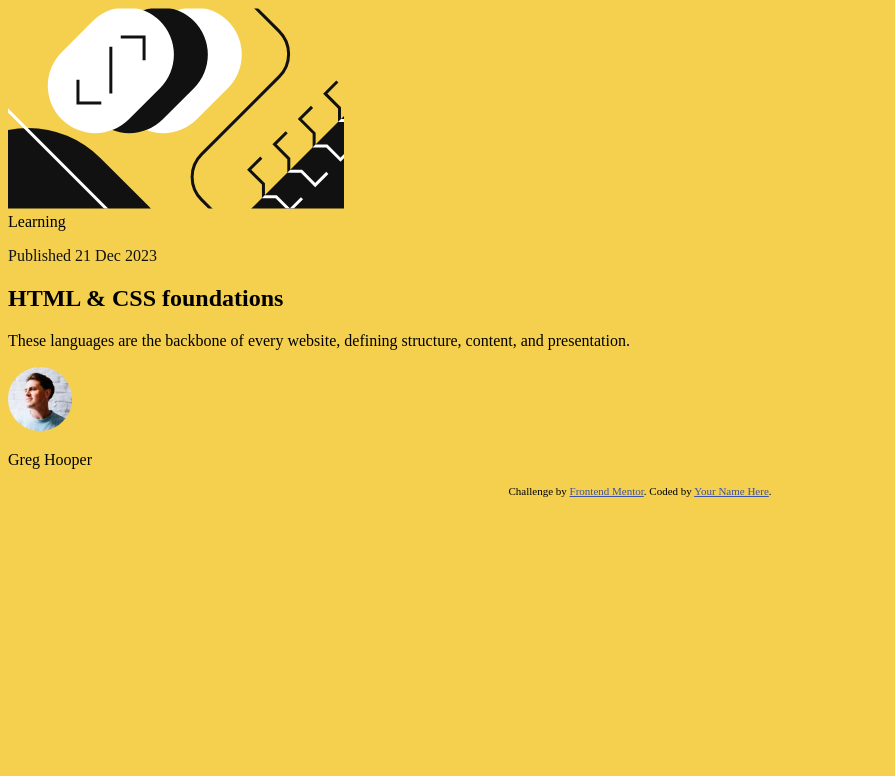
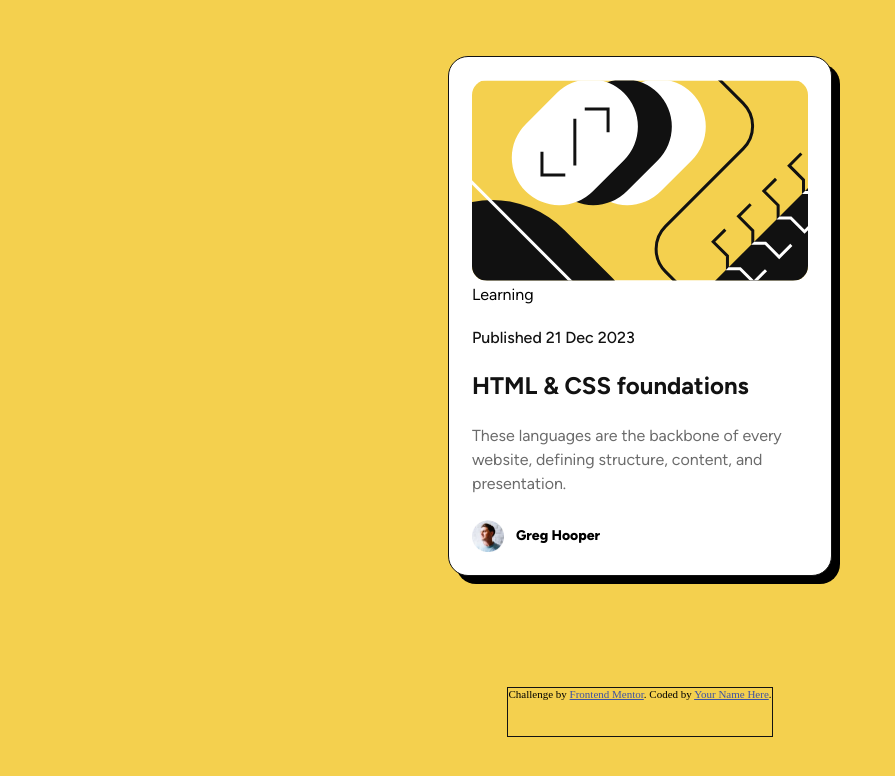
Before and after one commit to JamesN-dev/frontend-mentor-challenges, a plain HTML site: page learning-paths/getting-started/blog-preview-card-main/index.html in a window 1280 px wide. Shown: the whole page, without its empty margins (0-895 px from the left). Drawn offline with Linux system fonts and the light colour scheme.

Commit message:
Desktop version mostly finished for the  challenge - blog-preview-card.

```diff
--- a/learning-paths/getting-started/blog-preview-card-main/style.css
+++ b/learning-paths/getting-started/blog-preview-card-main/style.css
@@ -1,12 +1,97 @@
+* {
+    margin: 0;
+    padding: 0;
+    box-sizing: border-box;
+  }
+
+@font-face {
+    font-family: 'Figtree';
+    src: url('./assets/fonts/Figtree-Variable.woff2') format('woff2');
+    font-variation-settings: "wght" 300 900;
+}
+
 .attribution { font-size: 11px; text-align: center; }
 .attribution a { color: hsl(228, 45%, 44%); }
 
 body {
+    height: 100%;
+    margin: 0;
+    display: grid;
+    place-items: center;
+    height: 99vh;
     background-color: hsl(47, 88%, 63%)
+
+
+}
+
+main.card {
+    font-family: 'Figtree';
+    padding: 23px;
+    border-radius: 20px;
+    gap: 24px;
+    display: grid;
+    place-items: center;
+    border: 1px solid hsl(0, 0%, 7%);
+    background-color: white;
+    box-shadow: 8px 8px black;
+}
+
+/* .card-header {
+    display: grid;
+    place-items: center;
+    padding: 16px;
+} */
+
+.header-image {
+    border-radius: 15px;
+    width: 336px;
+}
+
+.card-content {
+    width: 336px;
+    display: grid;
+    place-items: left;
+    /* padding: 16px; */
+    gap: 24px;
 }
 
 .card-content time {
-    text-align: left;
     font-size: 16px;
+    font-weight: 500;
     color: hsl(0, 0%, 7%);
 }
+
+.article-title {
+    color: hsl(0, 0%, 7%);
+}
+
+.article-description {
+    color: hsl(0, 0%, 42%);
+    font-size: 16px
+    font-weight: 500;
+    line-height: 150%;
+}
+
+.card-footer {
+    display: flex;
+    align-items: center;
+    gap: 12px
+}
+
+.author-avatar {
+    width: 32px;
+    height: 32px;
+
+
+}
+
+.authors-name {
+    font-size: 14px;
+    font-weight: 800;
+    line-height: 150%;
+}
+
+footer {
+    height: 50px;
+    border: 1px solid hsl(0, 0%, 7%);
+}
```
Also changed, not shown: learning-paths/getting-started/blog-preview-card-main/assets/fonts/Figtree-Variable.woff2 (added), learning-paths/getting-started/blog-preview-card-main/index.html (indentation only).
